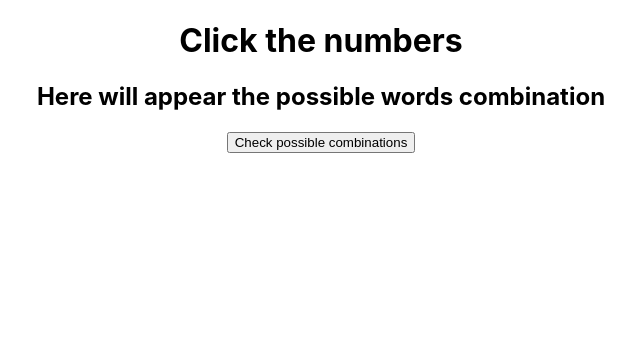
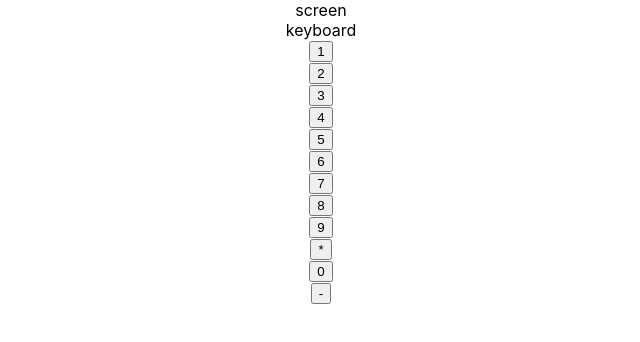
Before and after one commit to JoaquinBuxo/KiwiProjectFrontend, a React (Create React App) app: page / in a window 1280 px wide. Shown: the top 342 px of the page, without its empty margins (319-959 px from the left). Built offline with nearby package versions, Linux system fonts and the light colour scheme.

Commit message:
created components

```diff
--- a/package.json
+++ b/package.json
@@ -34,5 +34,8 @@
       "last 1 firefox version",
       "last 1 safari version"
     ]
+  },
+  "devDependencies": {
+    "sass": "^1.51.0"
   }
 }
--- a/src/App.js
+++ b/src/App.js
@@ -1,23 +1,14 @@
 import { useState } from "react";
 import './App.css';
+import MobileContainer from "./components/MobileContainer/MobileContainer.component";
 
 function App() {
-  const [wordCombination, setWordCombination] = useState();
-
-  const handleClick = async () => {
-    const response = await fetch("http://localhost:3001/t9/234").then((response) => response.json());
-    console.log(response);
-    setWordCombination(response);
-  };
-
-  const defaultCopy = "Here will appear the possible words combination";
 
   return (
     <div className="App">
-      <h1>Click the numbers</h1>
-      <h2>{wordCombination || defaultCopy}</h2>
-      <button onClick={handleClick}>Check possible combinations</button>
+      <MobileContainer />
     </div>
+
   );
 }
 
--- /dev/null
+++ b/src/components/MobileContainer/MobileContainer.component.jsx
@@ -0,0 +1,27 @@
+import './MobileContainer.component.scss';
+import { useState } from "react";
+import MobileScreen from '../MobileScreen/MobileScreen.component';
+import MobileKeyboard from '../MobileKeyboard/MobileKeyboard.component';
+
+export default function MobileContainer() {
+
+    const [wordCombination, setWordCombination] = useState();
+    const [numPressed, setNumPressed] = useState();
+
+    const checkCombinations = async () => {
+        const response = await fetch("http://localhost:3001/t9/234").then((response) => response.json());
+        setWordCombination(response);
+    };
+
+    let getKeyPressed = (event) => {
+        const keyValue = event.target.value;
+        setNumPressed([... numPressed, keyValue]);
+    }
+
+    return (
+        <div className="MobileContainer">
+            <MobileScreen />
+            <MobileKeyboard checkCombinations={getKeyPressed} />
+        </div>
+    );
+}
--- /dev/null
+++ b/src/components/MobileKey/MobileKey.component.jsx
@@ -0,0 +1,10 @@
+import './MobileKey.component.scss';
+
+export default function MobileKey(props) {
+
+    return (
+        <div className="MobileKey">
+            <button onClick={props.keyPressed} value={props.currentKey}>{props.currentKey}</button>
+        </div>
+    );
+}
--- /dev/null
+++ b/src/components/MobileKeyboard/MobileKeyboard.component.jsx
@@ -0,0 +1,15 @@
+import './MobileKeyboard.component.scss';
+
+import MobileKey from '../../components/MobileKey/MobileKey.component';
+
+export default function MobileKeyboard(props) {
+
+    const keys = [1,2,3,4,5,6,7,8,9,'*',0,'-'];
+
+    return (
+        <div className="MobileKeyboard">
+            keyboard
+            {keys.map( key => <MobileKey key={keys[key]} currentKey={key} keyPressed={props.checkCombinations} />)}
+        </div>
+    );
+}
--- /dev/null
+++ b/src/components/MobileScreen/MobileScreen.component.jsx
@@ -0,0 +1,10 @@
+import './MobileScreen.component.scss';
+
+export default function MobileScreen(props) {
+
+    return (
+        <div className="MobileScreen">
+            screen
+        </div>
+    );
+}
```
Also changed, not shown: src/components/ResultContainer/ResultContainer.component.jsx (added, +10 -0 lines), src/components/MobileContainer/MobileContainer.component.scss (added), src/components/MobileKey/MobileKey.component.scss (added), src/components/MobileKeyboard/MobileKeyboard.component.scss (added), src/components/MobileScreen/MobileScreen.component.scss (added), src/components/ResultContainer/ResultContainer.component.scss (added), 1 other file (tests, documents, lock files or other folders).
